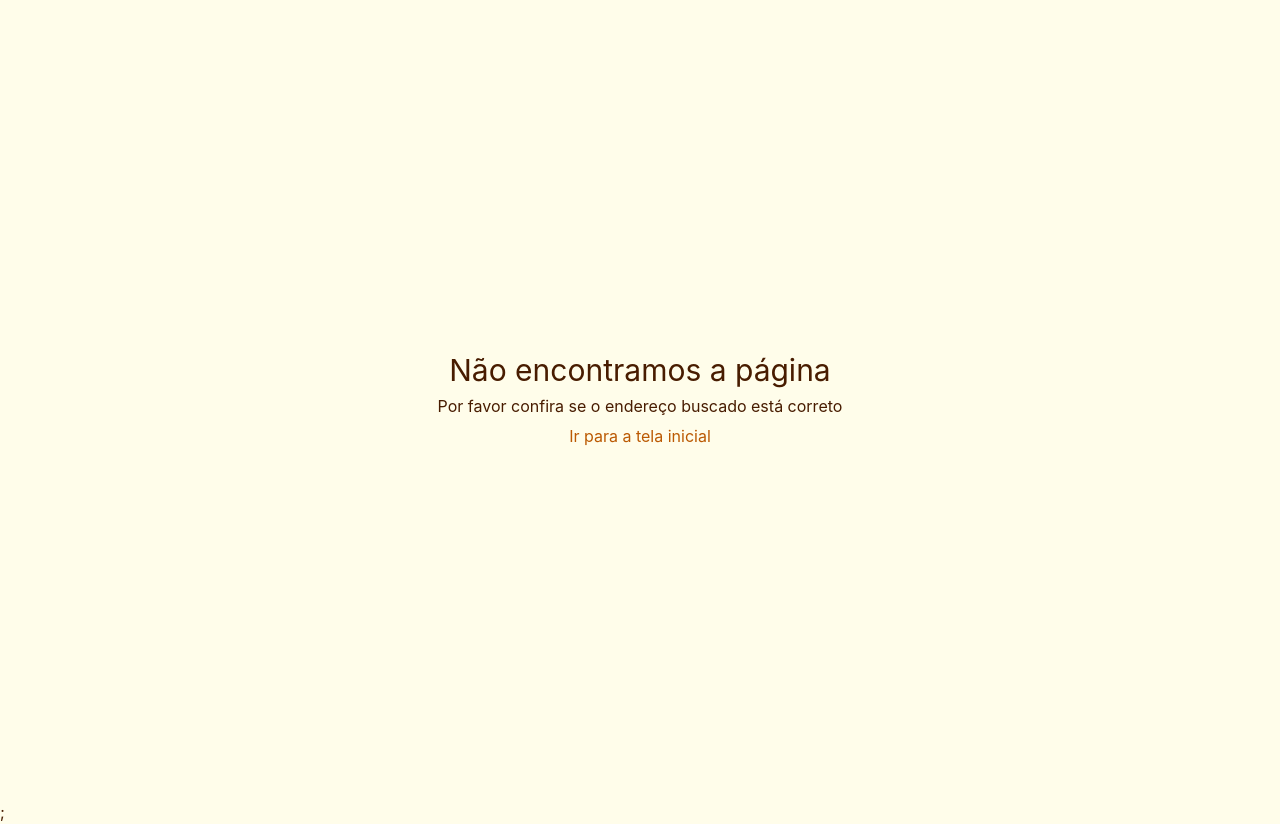
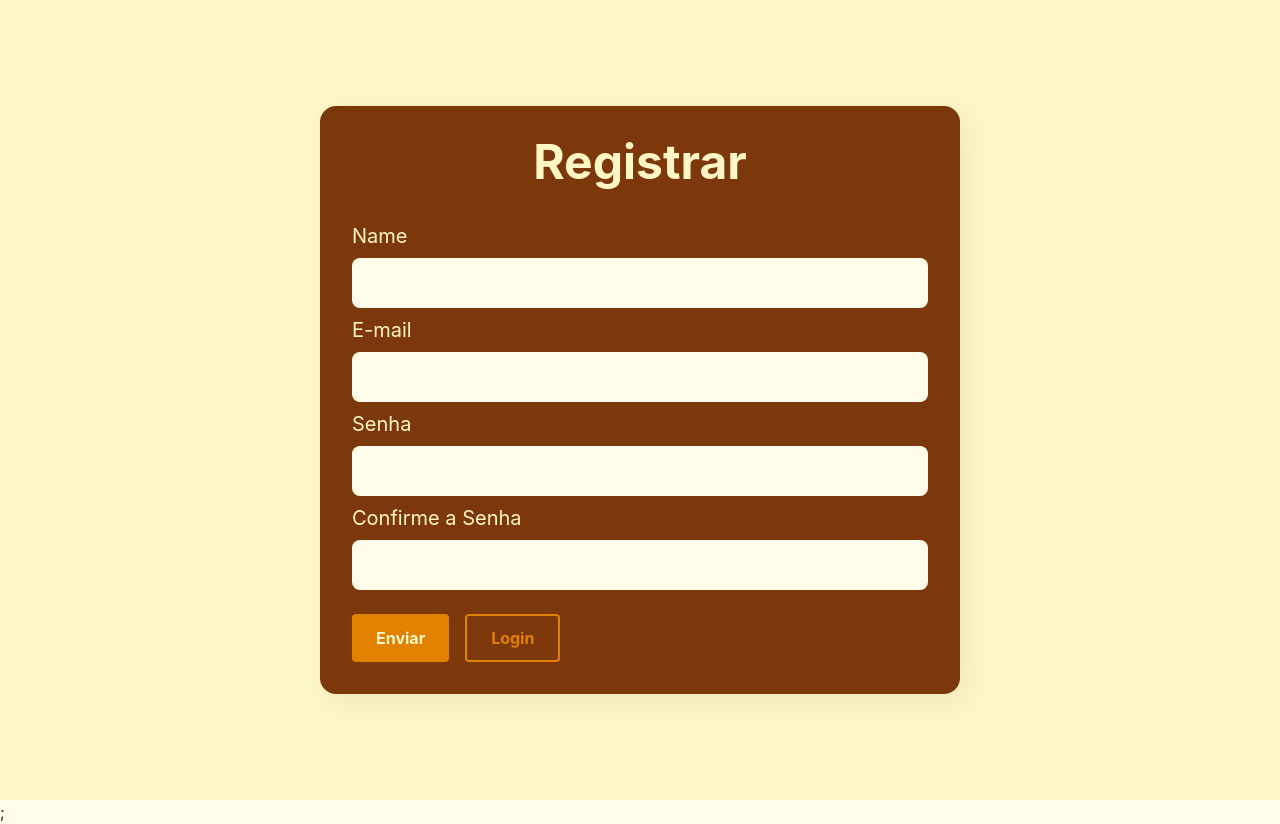
Before and after one commit to GitGame-Repositorio/FrontEnd-Web, a React (Vite) app: page /register in a window 1280 px wide. Built offline with nearby package versions, Linux system fonts and the light colour scheme; no server answers.

Commit message:
Add page for register user

```diff
--- /dev/null
+++ b/src/pages/Register.tsx
@@ -0,0 +1,119 @@
+import { useForm } from "react-hook-form";
+import { zodResolver } from "@hookform/resolvers/zod";
+import { z } from "zod";
+
+import { Input } from "../components/Input.js";
+import { api } from "../api.js";
+import { Link, useNavigate } from "react-router-dom";
+import { AxiosError } from "axios";
+
+const schema = z
+  .object({
+    name: z.string(),
+    email: z.string().email(),
+    password: z.string(),
+    confirm_password: z.string(),
+  })
+  .refine((data) => data.password === data.confirm_password, {
+    path: ["confirm_password"],
+    message: "Senhas não são iguais",
+  });
+
+type LoginScheme = z.infer<typeof schema>;
+
+export const Register = () => {
+  const {
+    register,
+    handleSubmit,
+    formState: { errors },
+    setError,
+  } = useForm<LoginScheme>({ resolver: zodResolver(schema) });
+
+  const navigate = useNavigate();
+
+  const callbackLogin = async (fields: LoginScheme) => {
+    try {
+      const responseRegister = await api.post<LoginScheme>("/register", fields);
+      const { id: id_player } = responseRegister;
+      const response = await api.post("/player", { id_player });
+      if (response) {
+        navigate("/login");
+      }
+    } catch (error) {
+      if (error instanceof AxiosError) {
+        const { data, status } = error.response;
+        if (status === 409) {
+          setError("email", { type: "customn", message: "Esse email já está em uso" });
+        } else {
+          const field = data.field;
+          setError(field, { type: "customn", message: data.message });
+        }
+      }
+    }
+  };
+
+  return (
+    <main className="h-screen w-full content-center bg-primary-100">
+      <div className="form-style">
+        <h1 className="title">Registrar</h1>
+        <form
+          noValidate
+          className="space-y-2"
+          onSubmit={handleSubmit(callbackLogin)}
+        >
+          <Input
+            max="125"
+            type="text"
+            label="Name"
+            data-cy="login-name"
+            error={errors.name}
+            {...register("name")}
+          />
+
+          <Input
+            max="125"
+            type="email"
+            label="E-mail"
+            data-cy="login-email"
+            error={errors.email}
+            {...register("email")}
+          />
+
+          <Input
+            max="125"
+            label="Senha"
+            type="password"
+            data-cy="login-password"
+            error={errors.password}
+            {...register("password")}
+          />
+
+          <Input
+            max="125"
+            label="Confirme a Senha"
+            type="password"
+            data-cy="login-confirm_password"
+            error={errors.confirm_password}
+            {...register("confirm_password")}
+          />
+
+          <div className="space-x-4 pt-4">
+            <button
+              className="btn btn-primary bg-primary-600 text-primary-100 duration-300 hover:bg-primary-700"
+              data-cy="register-redirect_login"
+            >
+              Enviar
+            </button>
+            <Link
+              to="/login"
+              className="btn btn-primary border-2 border-solid border-primary-600 text-primary-600 duration-300 hover:bg-primary-700 hover:border-primary-700 hover:text-primary-100"
+              data-cy="register-save"
+            >
+              Login
+            </Link>
+          </div>
+        </form>
+      </div>
+    </main>
+  );
+};
```
Also changed, not shown: src/router.tsx (+5 -4 lines).
